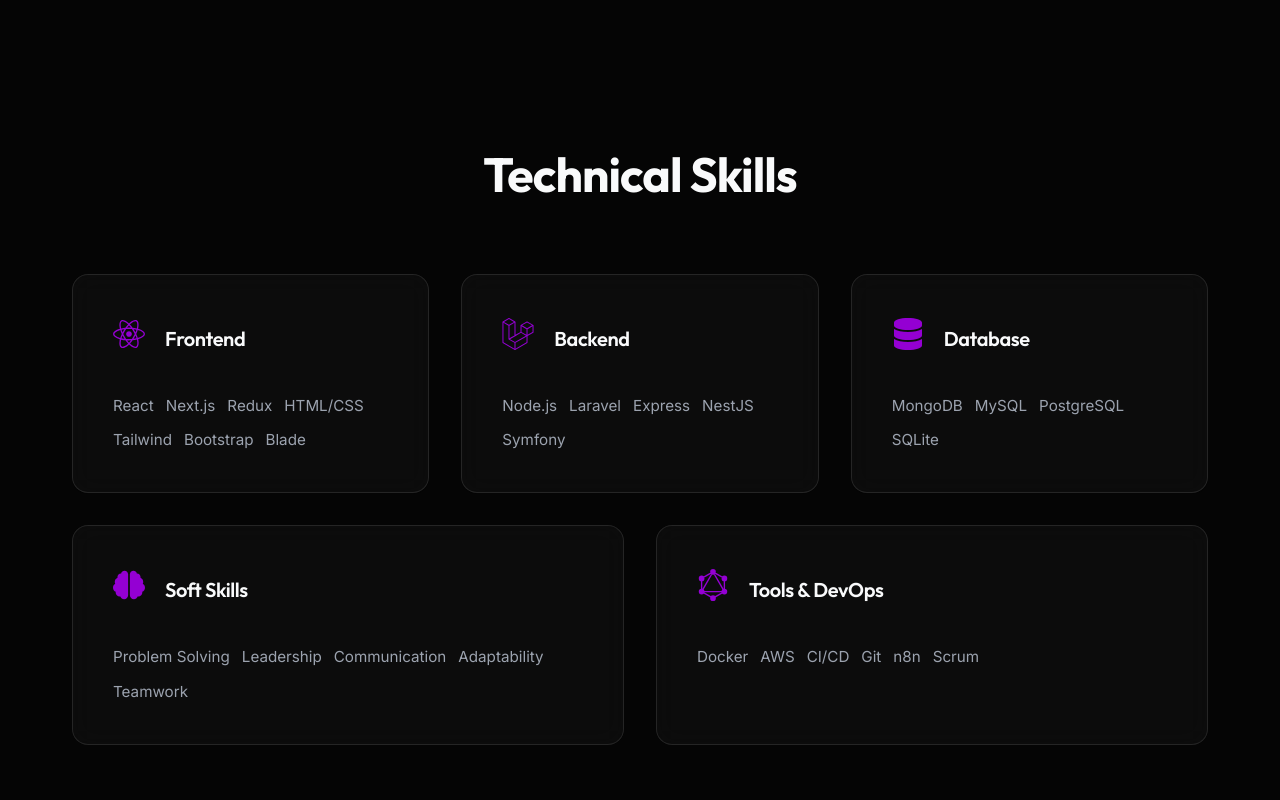
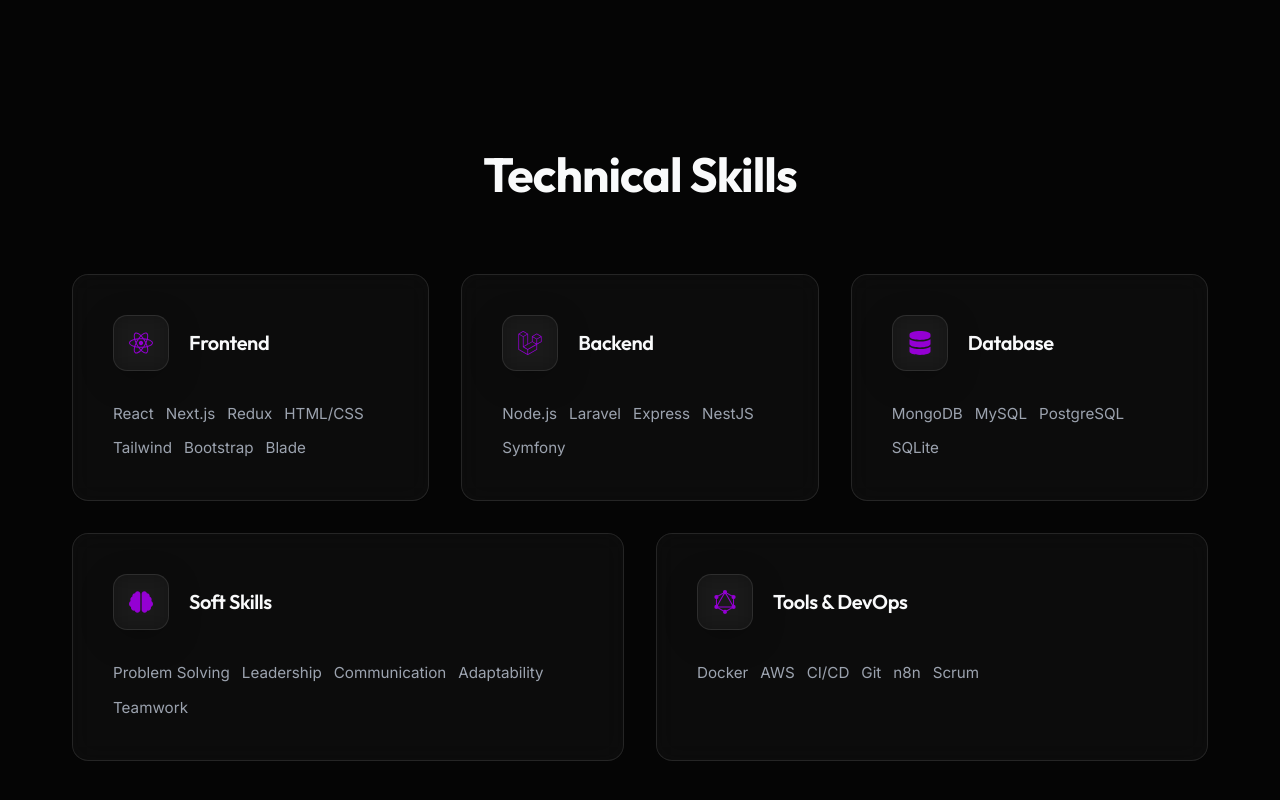
Before and after one commit to bochamaakram/portfolio, a React (Create React App) app: page / in a window 1280 px wide. Shown: the part 1866-2666 px from the top of the page. Built offline with nearby package versions, Linux system fonts and the light colour scheme.

Commit message:
app good 2

```diff
--- a/src/components/Globe3D.jsx
+++ b/src/components/Globe3D.jsx
@@ -159,8 +159,8 @@ const Cloud = ({ skills }) => {
 const Globe3D = () => {
     // We map icons explicitly
     const mySkills = [
-        { name: 'React', color: '#61DAFB', icon: FaReact },
-        { name: 'TypeScript', color: '#3178C6', icon: SiTypescript },
+        { name: 'React', color: '#61dafbff', icon: FaReact },
+        { name: 'TypeScript', color: '#3179c6ff', icon: SiTypescript },
         { name: 'Node.js', color: '#339933', icon: FaNodeJs },
         { name: 'Next.js', color: '#ffffff', icon: SiNextdotjs },
         { name: 'PostgreSQL', color: '#4169E1', icon: SiPostgresql },
@@ -184,6 +184,7 @@ const Globe3D = () => {
                 top: 0,
                 left: 0,
                 width: '100%',
+                filter: 'blur(1px)',
                 height: '100%',
                 zIndex: 0,
                 pointerEvents: 'none',
--- a/src/styles/skills.css
+++ b/src/styles/skills.css
@@ -29,8 +29,26 @@
 }
 
 .skill-icon {
-  font-size: 2rem;
+  width: 56px;
+  height: 56px;
+  display: flex;
+  align-items: center;
+  justify-content: center;
+  font-size: 1.5rem;
   color: var(--primary-color);
+  background: rgba(255, 255, 255, 0.03);
+  backdrop-filter: blur(10px);
+  -webkit-backdrop-filter: blur(10px);
+  border: 1px solid rgba(255, 255, 255, 0.1);
+  border-radius: 14px;
+  transition: var(--transition);
+  box-shadow: 0 8px 32px 0 rgba(0, 0, 0, 0.3);
+}
+
+.skill-card:hover .skill-icon {
+  background: rgba(255, 255, 255, 0.08);
+  border-color: rgba(255, 255, 255, 0.2);
+  transform: translateY(-5px);
 }
 
 .skill-card h3 {
@@ -63,6 +81,7 @@
   .skills-grid {
     grid-template-columns: repeat(2, 1fr);
   }
+
   .skill-card,
   .skill-card:nth-child(4),
   .skill-card:nth-child(5) {
```
